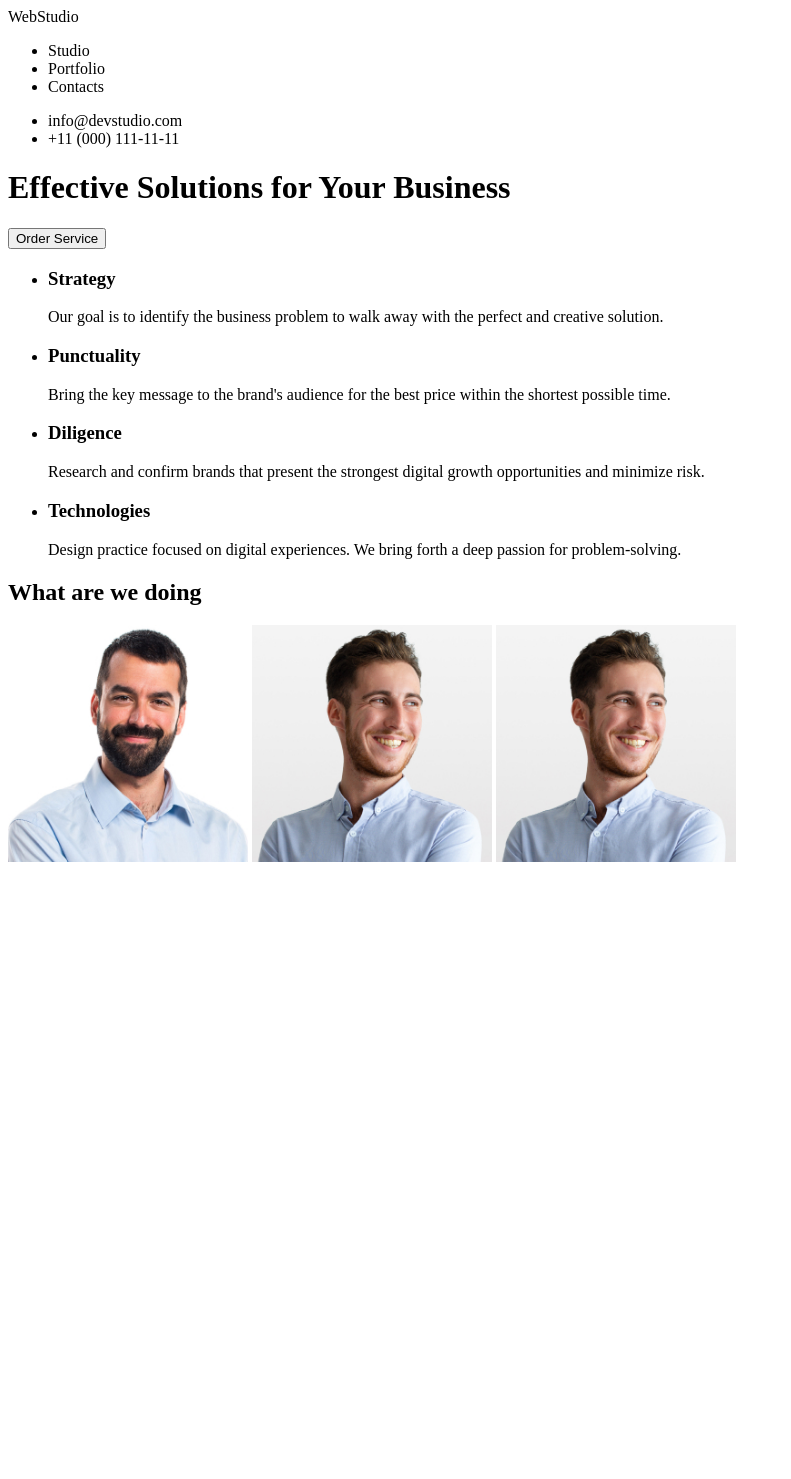
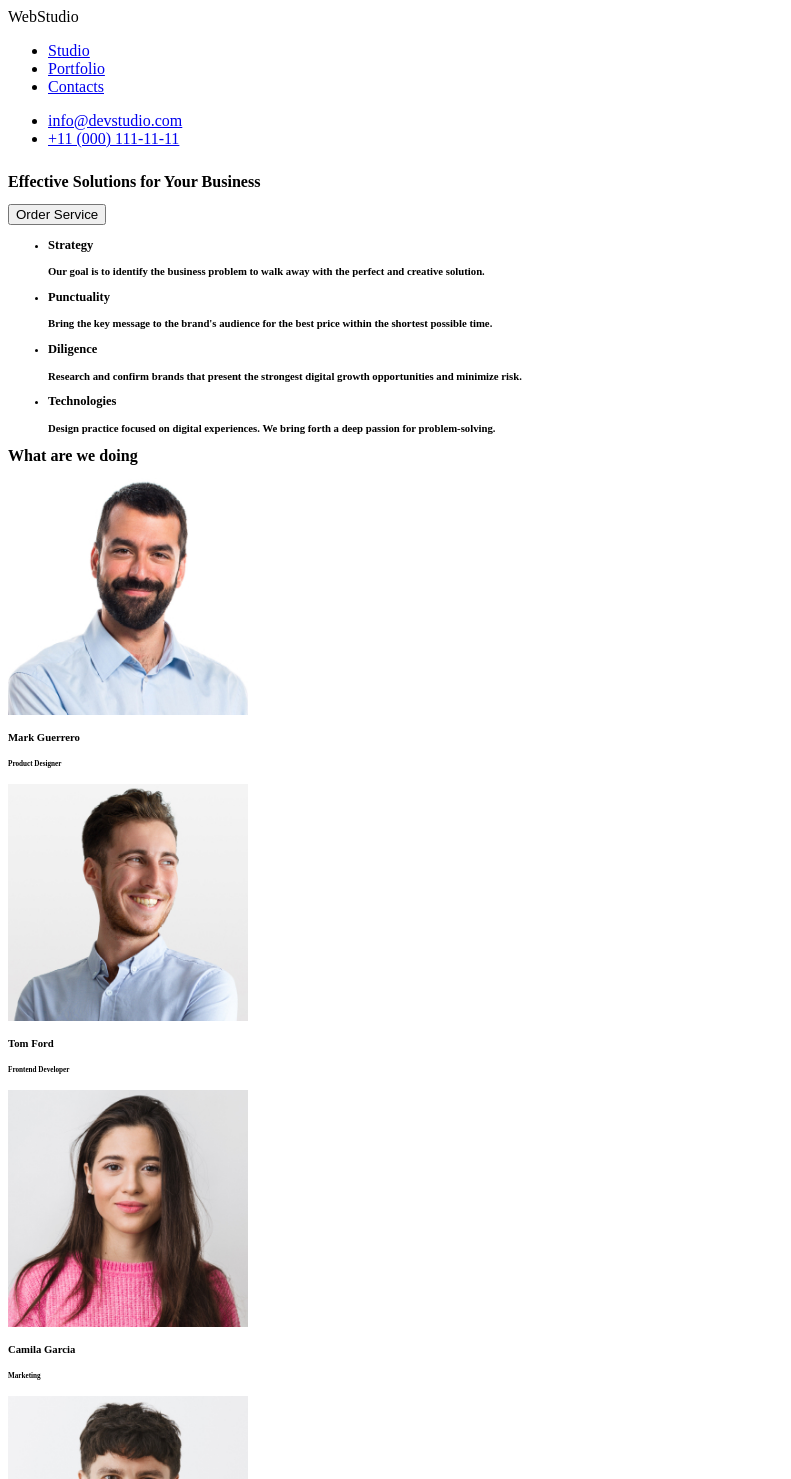
Before and after one commit to malgorzatamarkulis/goit-markup-hw-01, a plain HTML site: page index.html in a window 1280 px wide. Shown: the top 1479 px of the page, without its empty margins (0-791 px from the left). Before the commit the page ends 874 px from the top, so only its background shows below. Drawn offline with Linux system fonts and the light colour scheme.

Commit message:
Content added

```diff
--- a/index.html
+++ b/index.html
@@ -13,25 +13,26 @@
     <header> WebStudio
 
         <ul>
-            <li>Studio</li>
-            <li>Portfolio</li>
-            <li>Contacts</li>
+            <li><a href="/#">Studio</a></li>
+            <li><a href="/#">Portfolio</a></li>
+            <li><a href="/#">Contacts</a></li>
         </ul>
 
         <ul>
-            <li>info@devstudio.com</li>
-            <li>+11 (000) 111-11-11</li>
+            <li><a href="mailto:info@devstudio.com">info@devstudio.com</a></li>
+            <li><a href="tel:+11 (000) 111-11-11">+11 (000) 111-11-11</a></li>
         </ul>
     </header>
 
-    <main>
+    <h6>
+        <section>
             <h1>Effective Solutions
                 for Your Business</h1>
 
             <button>Order Service</button>
+        </section>
 
-
-
+        <section>
             <ul>
                 <li>
                     <h3>Strategy</h3>
@@ -40,18 +41,21 @@
                 </li>
 
                 <li>
-                <h3>Punctuality</h3>Bring the key message to the brand's audience for the best price within the shortest
+                    <h3>Punctuality</h3>Bring the key message to the brand's audience for the best price within the
+                    shortest
                     possible time.
                 </li>
 
                 <li>
-                <h3>Diligence</h3>Research and confirm brands that present the strongest digital growth opportunities
+                    <h3>Diligence</h3>Research and confirm brands that present the strongest digital growth
+                    opportunities
                     and
                     minimize risk.
                 </li>
 
                 <li>
-                <h3>Technologies</h3>Design practice focused on digital experiences. We bring forth a deep passion for
+                    <h3>Technologies</h3>Design practice focused on digital experiences. We bring forth a deep passion
+                    for
                     problem-solving.
                 </li>
             </ul>
@@ -59,14 +63,29 @@
             <h2>What are we doing</h2>
 
             <img src="images/personone.jpg" width="240" alt="personone">
+            <h4>Mark Guerrero</h4>
+            <h6>Product Designer</h6>
 
-        <img src="images/persontwo.jpg" width="240" alt="personthree">
-        <img src="images/persontwo.jpg" width="240" alt="personfour">
+            <img src="images/persontwo.jpg" width="240" alt="persontwo">
+            <h4> Tom Ford </h4>
+            <h6>Frontend Developer</h6>
+            <img src="images/personthree.jpg" width="240" alt="personthree">
+            <h4>Camila Garcia</h4>
+            <h6>Marketing</h6>
 
+            <img src="images/personfour.jpg" width="240" alt="personfour">
+            <h4>Daniel Wilson</h4>
+            <h6>
+                <h6>UI Designer</h6>
 
 
                 </main>
 
+                <footer>
+                    <h1>WEBSTUDIO</h1>
+                    Increase the flow of customers and sales for your business with digital marketing & growth
+                    solutions.
+                </footer>
 </body>
 
 </html>
```
Lines whose indentation alone changed are shown as unchanged.
